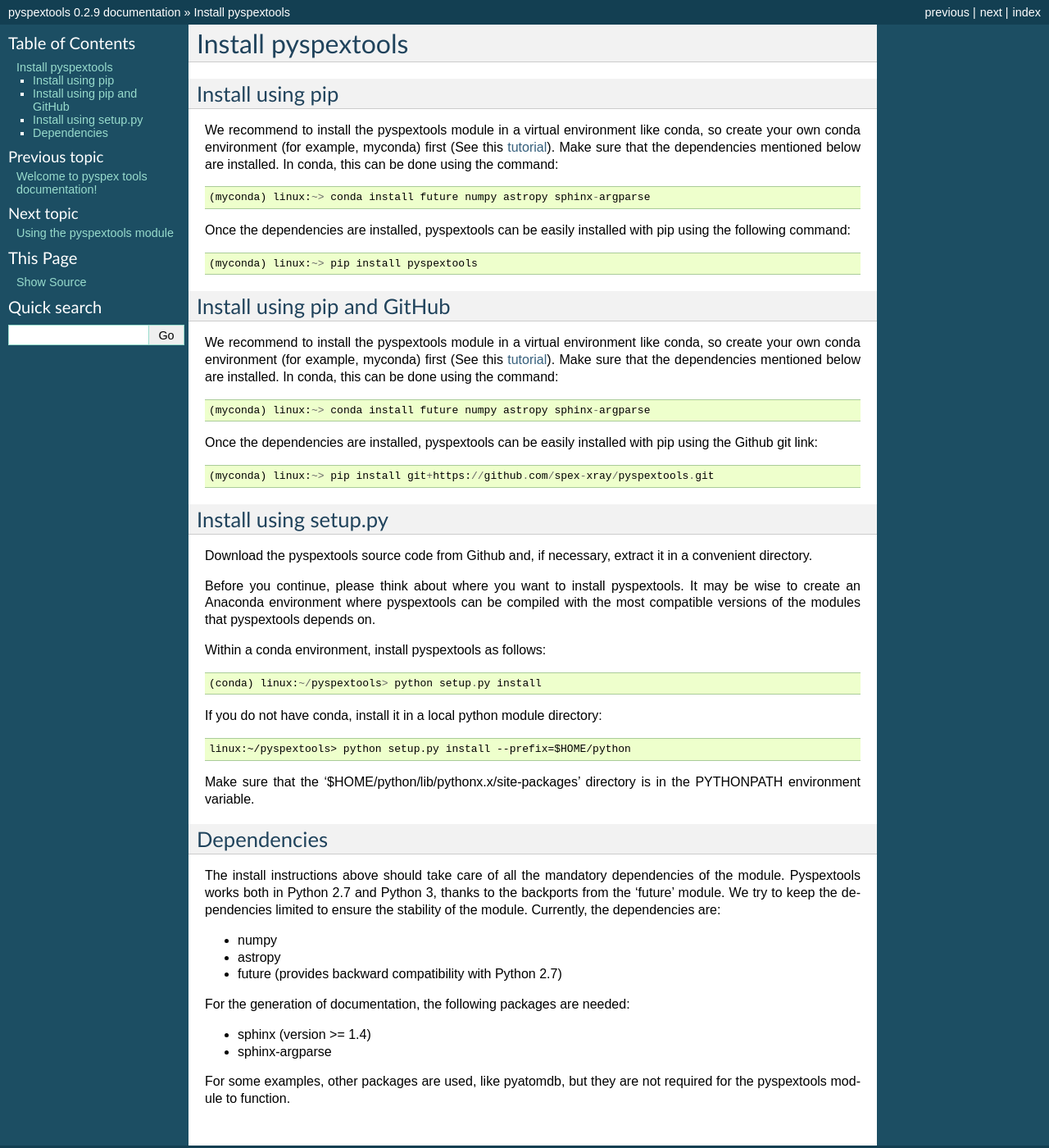
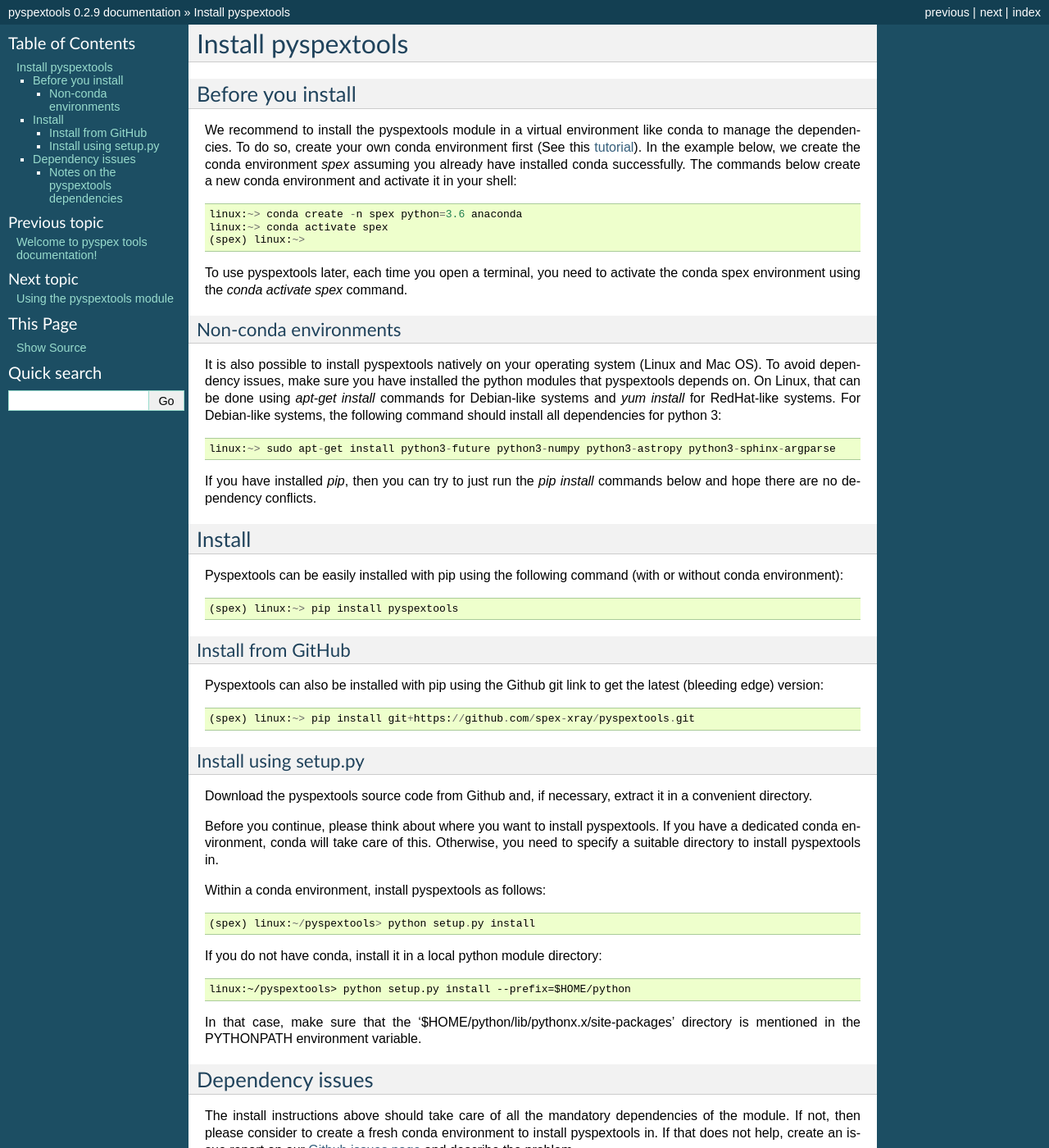
Before and after one commit to spex-xray/pyspextools, a Sphinx documentation site: the page built from doc/source/install.rst, in a window 1280 px wide and 1400 px high. Shown: the whole window at 82% size. Built offline with Sphinx 7.4.7, drawn with Linux system fonts in a browser that asks for light colours; formulas are drawn with MathJax 3; some of the changed text lies outside the part shown.

Commit message:
Modified the install documentation to include pip install and possible dependency issues. Added README.md as log description of the package for PyPI.

```diff
--- a/doc/source/install.rst
+++ b/doc/source/install.rst
@@ -1,64 +1,83 @@
 Install pyspextools
 ===================
 
-Install using pip
------------------
+Before you install
+------------------
 
-We recommend to install the pyspextools module in a virtual environment like conda, so create your
-own conda environment (for example, myconda) first (See this
+We recommend to install the pyspextools module in a virtual environment like conda to manage the dependencies.
+To do so, create your own conda environment first (See this
 `tutorial <https://uoa-eresearch.github.io/eresearch-cookbook/recipe/2014/11/20/conda/>`_).
-Make sure that the dependencies mentioned below are installed.
-In conda, this can be done using the command::
+In the example below, we create the conda environment `spex` assuming you already have installed conda successfully.
+The commands below create a new conda environment and activate it in your shell::
 
-    (myconda) linux:~> conda install future numpy astropy sphinx-argparse
+    linux:~> conda create -n spex python=3.6 anaconda
+    linux:~> conda activate spex
+    (spex) linux:~>
 
-Once the dependencies are installed, pyspextools can be easily installed with pip using the following command::
+To use pyspextools later, each time you open a terminal, you need to activate the conda spex environment
+using the `conda activate spex` command.
 
-    (myconda) linux:~> pip install pyspextools
+Non-conda environments
+~~~~~~~~~~~~~~~~~~~~~~
 
-Install using pip and GitHub
-----------------------------
+It is also possible to install pyspextools natively on your operating system (Linux and Mac OS). To avoid dependency
+issues, make sure you have installed the python modules that pyspextools depends on. On Linux, that can be done using
+`apt-get install` commands for Debian-like systems and `yum install` for RedHat-like systems. For Debian-like systems,
+the following command should install all dependencies for python 3::
 
-We recommend to install the pyspextools module in a virtual environment like conda, so create your
-own conda environment (for example, myconda) first (See this
-`tutorial <https://uoa-eresearch.github.io/eresearch-cookbook/recipe/2014/11/20/conda/>`_).
-Make sure that the dependencies mentioned below are installed.
-In conda, this can be done using the command::
+    linux:~> sudo apt-get install python3-future python3-numpy python3-astropy python3-sphinx-argparse
 
-    (myconda) linux:~> conda install future numpy astropy sphinx-argparse
+If you have installed `pip`, then you can try to just run the `pip install` commands below and hope there are no
+dependency conflicts.
 
-Once the dependencies are installed, pyspextools can be easily installed with pip using the Github git link::
+Install
+-------
 
-    (myconda) linux:~> pip install git+https://github.com/spex-xray/pyspextools.git
+Pyspextools can be easily installed with pip using the following command (with or without conda environment)::
+
+    (spex) linux:~> pip install pyspextools
+
+
+Install from GitHub
+~~~~~~~~~~~~~~~~~~~
+
+Pyspextools can also be installed with pip using the Github git link to get the latest (bleeding edge) version::
+
+    (spex) linux:~> pip install git+https://github.com/spex-xray/pyspextools.git
 
 
 Install using setup.py
-----------------------
+~~~~~~~~~~~~~~~~~~~~~~
 
-Download the pyspextools source code from Github and, if necessary, extract it in a
-convenient directory.
+Download the pyspextools source code from Github and, if necessary, extract it in a convenient directory.
 
-Before you continue, please think about where you want to install pyspextools. It
-may be wise to create an Anaconda environment where pyspextools can be compiled
-with the most compatible versions of the modules that pyspextools depends on.
+Before you continue, please think about where you want to install pyspextools. If you have a
+dedicated conda environment, conda will take care of this. Otherwise, you need to specify a
+suitable directory to install pyspextools in.
 
 Within a conda environment, install pyspextools as follows::
 
-  (conda) linux:~/pyspextools> python setup.py install
+  (spex) linux:~/pyspextools> python setup.py install
 
 If you do not have conda, install it in a local python module directory::
 
   linux:~/pyspextools> python setup.py install --prefix=$HOME/python
 
-Make sure that the '$HOME/python/lib/pythonx.x/site-packages' directory
-is in the PYTHONPATH environment variable.
+In that case, make sure that the '$HOME/python/lib/pythonx.x/site-packages' directory
+is mentioned in the PYTHONPATH environment variable.
 
-Dependencies
-------------
+Dependency issues
+-----------------
 
-The install instructions above should take care of all the mandatory dependencies of the module. Pyspextools works both in
-Python 2.7 and Python 3, thanks to the backports from the 'future' module. We try to keep the dependencies limited to
-ensure the stability of the module. Currently, the dependencies are:
+The install instructions above should take care of all the mandatory dependencies of the module. If not,
+then please consider to create a fresh conda environment to install pyspextools in. If that does not help, create
+an issue report on our `Github issues page <https://github.com/spex-xray/pyspextools/issues>`_ and describe the problem.
+
+Notes on the pyspextools dependencies
+~~~~~~~~~~~~~~~~~~~~~~~~~~~~~~~~~~~~~
+
+Pyspextools works both in Python 2.7 and Python 3, thanks to the backports from the 'future' module. We try to keep
+the dependencies limited to ensure the stability of the module. Currently, the dependencies are:
 
 - numpy
 - astropy
```
Also changed, not shown: other parts of doc/source/install.rst (+2 -1 lines), setup.py (+26 -18 lines).
